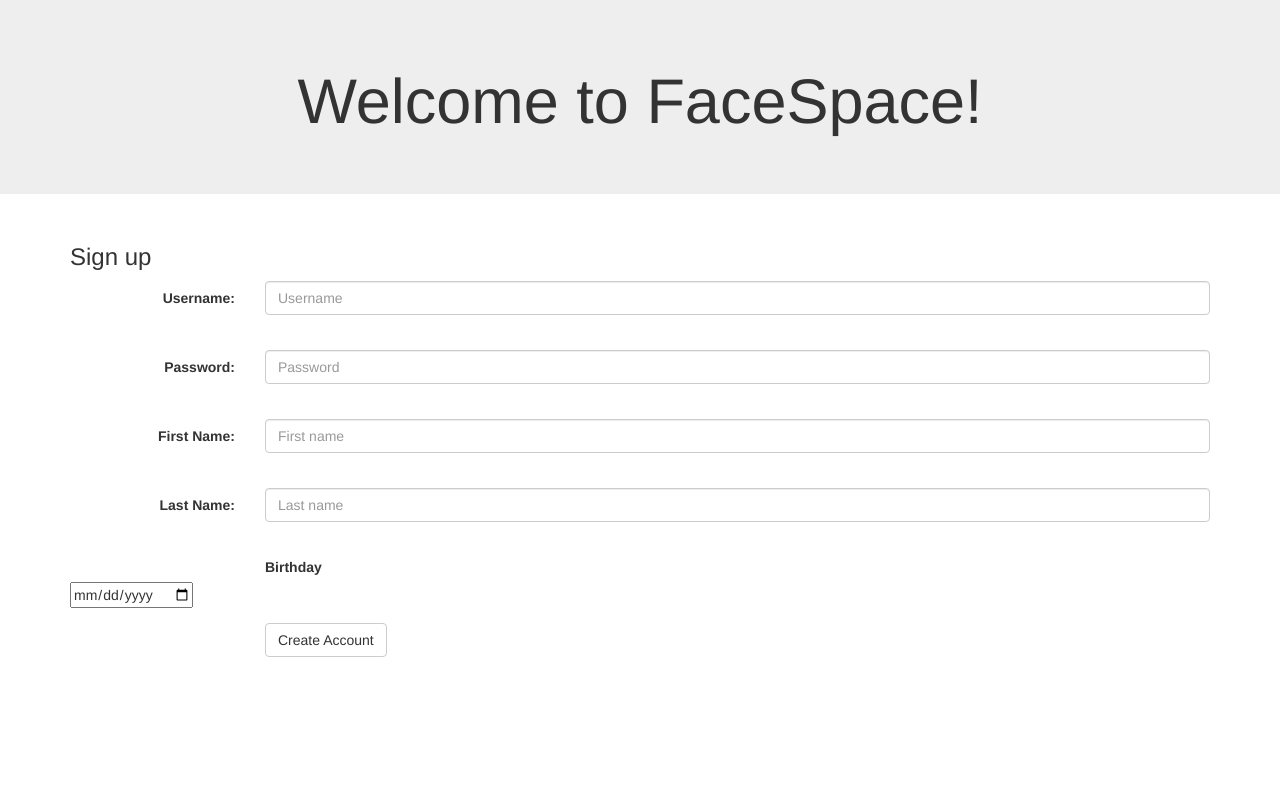
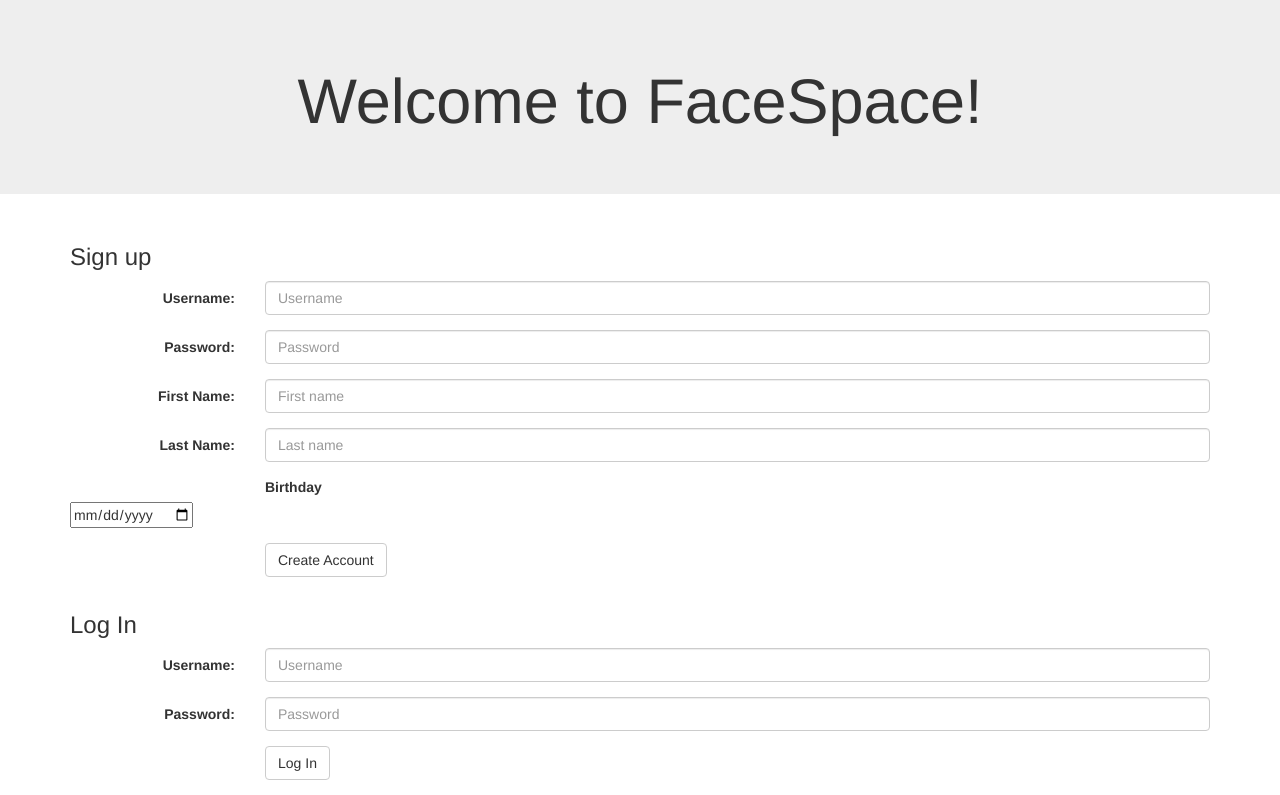
Before and after one commit to AudaciousAxolotl/FaceSpace, a PHP site: page / in a window 1280 px wide. Shown: the part 27-822 px from the top of the page. Before the commit the page ends 684 px from the top, so only its background shows below. Run offline with PHP 8.4, Linux system fonts and the light colour scheme.

Commit message:
Made our log in look pretty

```diff
--- a/index.php
+++ b/index.php
@@ -27,31 +27,31 @@ session_start();
     <div class = "form-group">
       <label class="control-label col-sm-2" for="username">Username:</label>
       <div class="col-sm-10">
-        <input type="text" class="form-control" name="username" placeholder="Username"><br>
+        <input type="text" class="form-control" name="username" placeholder="Username">
       </div>
     </div>
     <div class = "form-group">
       <label class="control-label col-sm-2" for="Password">Password:</label>
       <div class="col-sm-10">
-        <input type="password" class="form-control" name="password" placeholder="Password"><br>
+        <input type="password" class="form-control" name="password" placeholder="Password">
       </div>
     </div>
     <div class = "form-group">
       <label class="control-label col-sm-2" for="firstname">First Name:</label>
       <div class="col-sm-10">
-      <input type="text" class="form-control" name="firstName" placeholder="First name"><br>
+      <input type="text" class="form-control" name="firstName" placeholder="First name">
       </div>
     </div>
     <div class = "form-group">
       <label class="control-label col-sm-2" for="lastname">Last Name:</label>
       <div class="col-sm-10">
-      <input type="text" class="form-control" name="lastName" placeholder="Last name"><br>
+      <input type="text" class="form-control" name="lastName" placeholder="Last name">
       </div>
     </div>
     <div class="form-group">
       <label class="col-sm-offset-2 col-sm-10" for="dateofBirth">Birthday</label>
       <div class="col-sm-10">
-        <input type="date" name="dateOfBirth"><br>
+        <input type="date" name="dateOfBirth">
       </div>
     </div>
     <div class="form-group">
@@ -61,5 +61,26 @@ session_start();
     </div>
   </form>
 </div>
+<div class="container">
+  <h3>Log In</h3>
+  <form class="form-horizontal" action="./Service/logInService.php" method="post" id="login" name="login">
+    <div class="form-group">
+      <label class="control-label col-sm-2" for="username">Username:</label>
+      <div class="col-sm-10">
+        <input type="text" class="form-control" name="username" placeholder="Username">
+      </div>
+    </div>
+    <div class="form-group">
+      <label class="control-label col-sm-2" for="password">Password:</label>
+      <div class="col-sm-10">
+        <input type="text" class="form-control" name="password" placeholder="Password">
+      </div>
+    </div>
+    <div class="form-group">
+      <div class="col-sm-offset-2 col-sm-10">
+        <button type="submit" class="btn btn-default">Log In</button>
+      </div>
+    </div>
+  </form>
 </body>
 </html>
```
